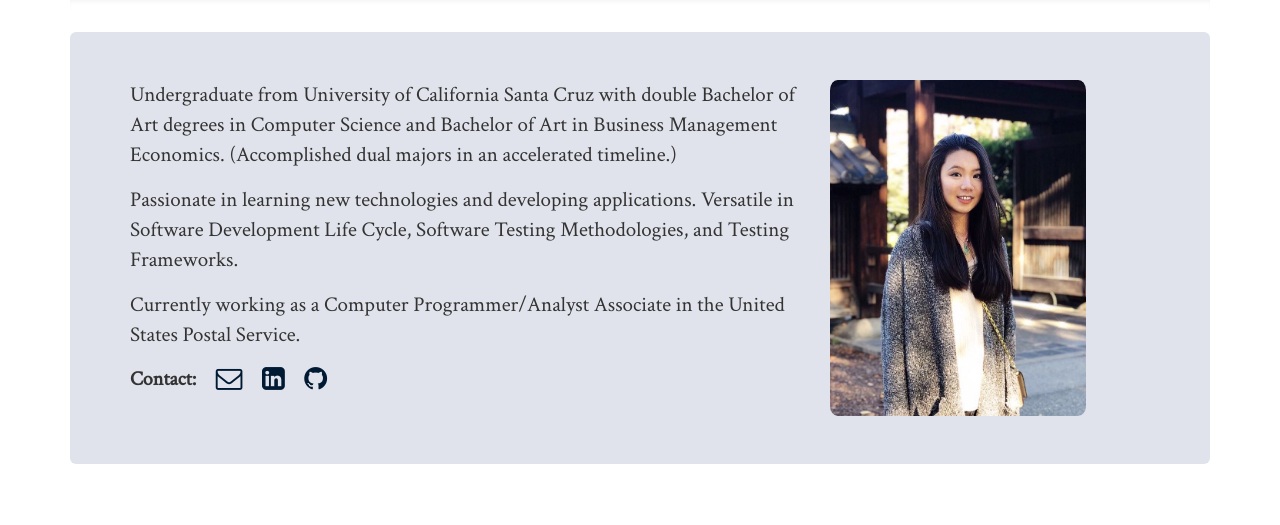
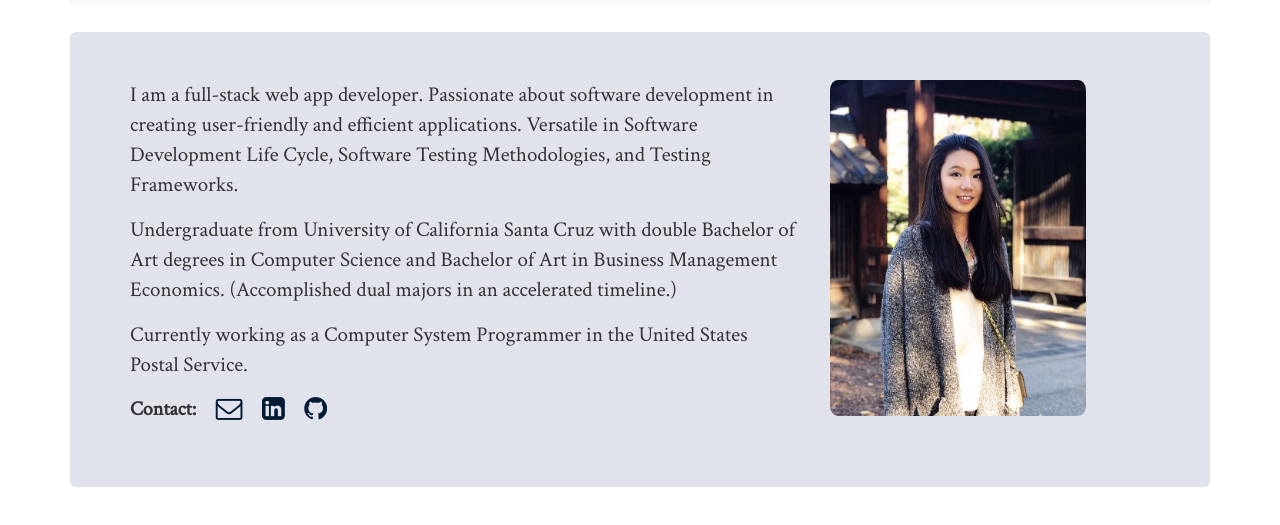
Before and after one commit to suzheng123/suzheng123.github.io, a plain HTML site: page index.html in a window 1280 px wide. Shown: the part 173-698 px from the top of the page. Drawn offline with nearby package versions, Linux system fonts and the light colour scheme.

Commit message:
update position

```diff
--- a/index.html
+++ b/index.html
@@ -38,12 +38,12 @@
 		<div class="jumbotron jumbo">
 			<div class='row'>
 				<div class='col-sm-8'>
+
+					<p>I am a full-stack web app developer. Passionate about software development in creating user-friendly and efficient applications. Versatile in Software Development Life Cycle, Software Testing Methodologies, and Testing Frameworks.</p>
+
 					<p>Undergraduate from University of California Santa Cruz with double Bachelor of Art degrees in Computer Science and Bachelor of Art in Business Management Economics. (Accomplished dual majors in an accelerated timeline.)</p>
 
-					<p>Passionate in learning new technologies and developing applications. Versatile in Software Development Life Cycle, Software Testing Methodologies, and Testing Frameworks.</p>
-
-					<p>Currently working as a Computer Programmer/Analyst Associate in the United States Postal Service.</p>
-
+					<p>Currently working as a Computer System Programmer in the United States Postal Service.</p>
 
 					<p id='contact'><span>Contact: </span>
 						<a href='mailto:jjsmailmail@gmail.com'<i class="fa fa-envelope-o fa-lg" aria-hidden="true" style='color:#001a33; margin-left:15px;'></a>
```
